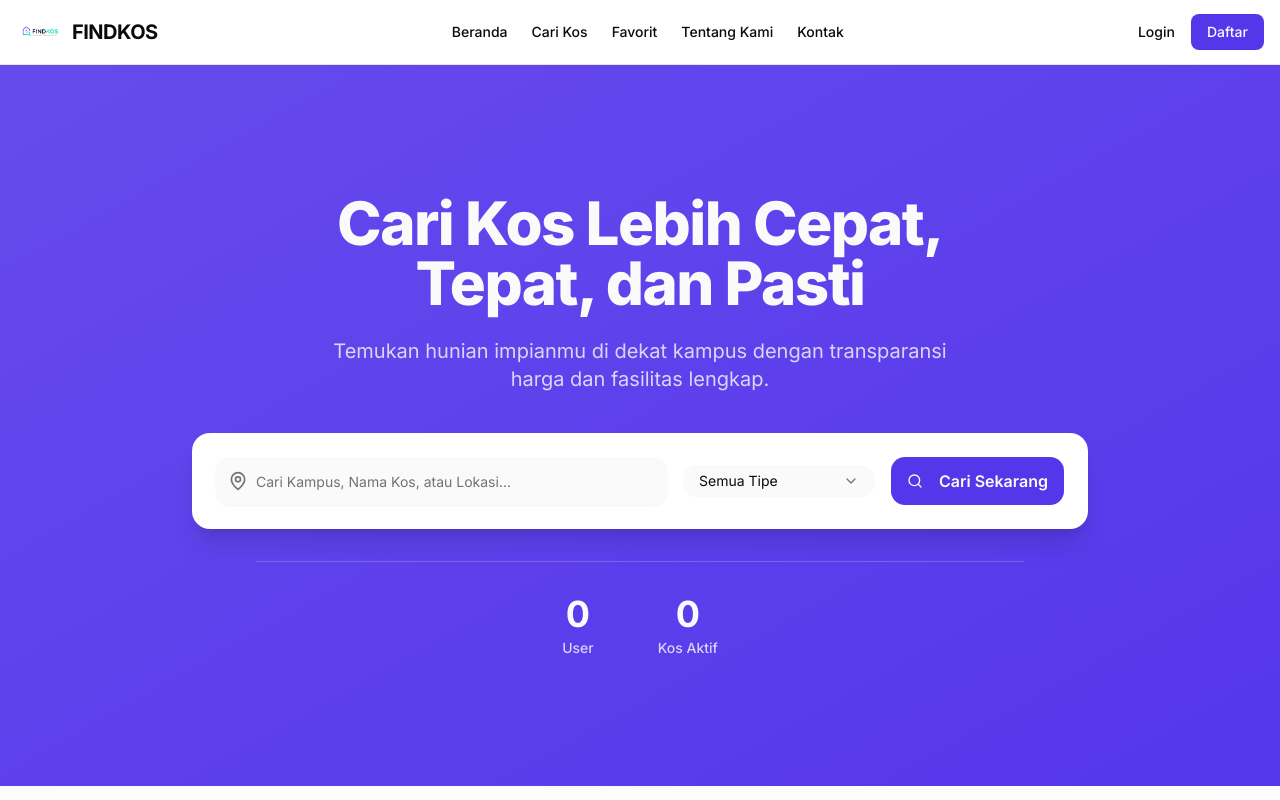
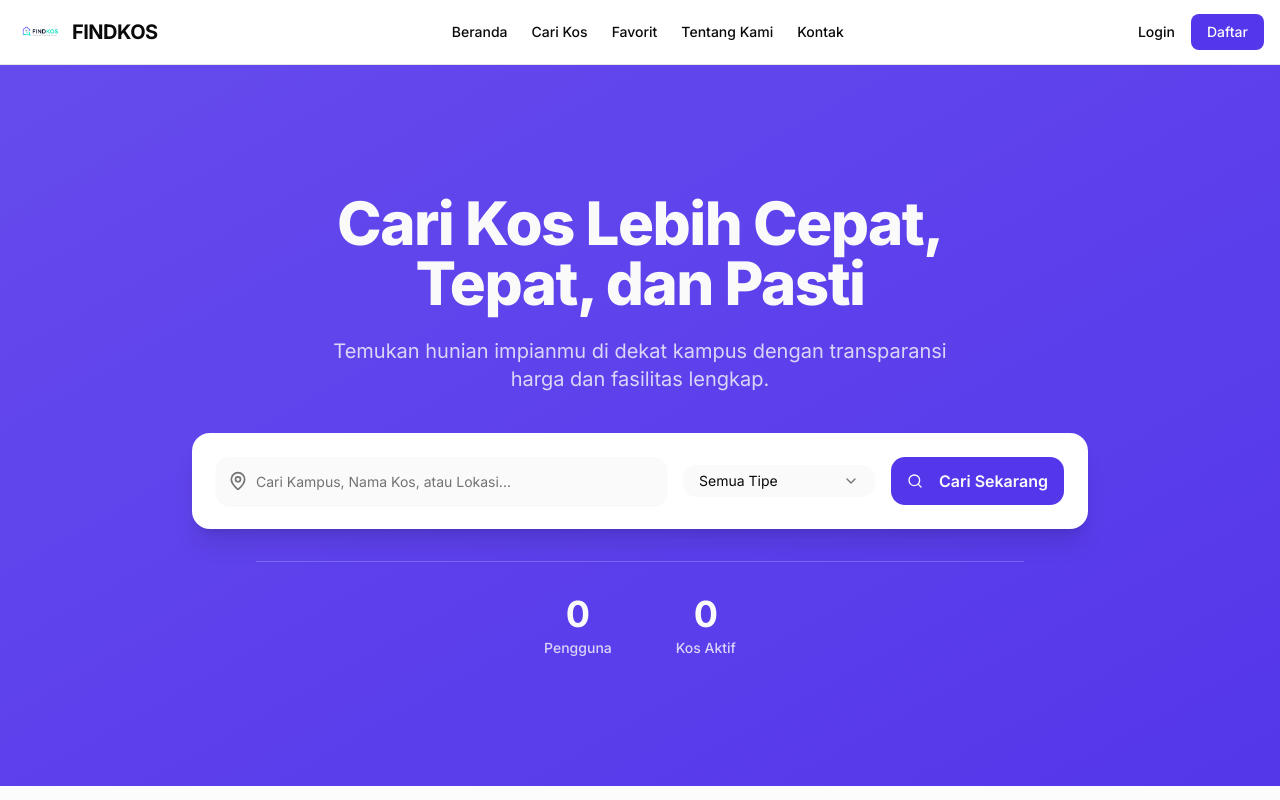
Before and after one commit to PUTRAAKBAR/findkos, a Next.js app: page / in a window 1280 px wide. Shown: the top 800 px of the page. Built offline with nearby package versions, Linux system fonts and the light colour scheme; no server answers; the database is empty.

Commit message:
mhs label pengguna

```diff
--- a/src/app/page.tsx
+++ b/src/app/page.tsx
@@ -85,7 +85,7 @@ export default async function Home() {
           <div className="flex flex-wrap justify-center gap-8 md:gap-16 pt-8 border-t border-primary-foreground/20 w-full max-w-3xl">
             <div className="text-center">
               <div className="text-3xl md:text-4xl font-bold mb-1">{displayStudents}</div>
-              <div className="text-sm font-medium text-primary-foreground/80">User</div>
+              <div className="text-sm font-medium text-primary-foreground/80">Pengguna</div>
             </div>
             <div className="text-center">
               <div className="text-3xl md:text-4xl font-bold mb-1">{displayProperties}</div>
```
